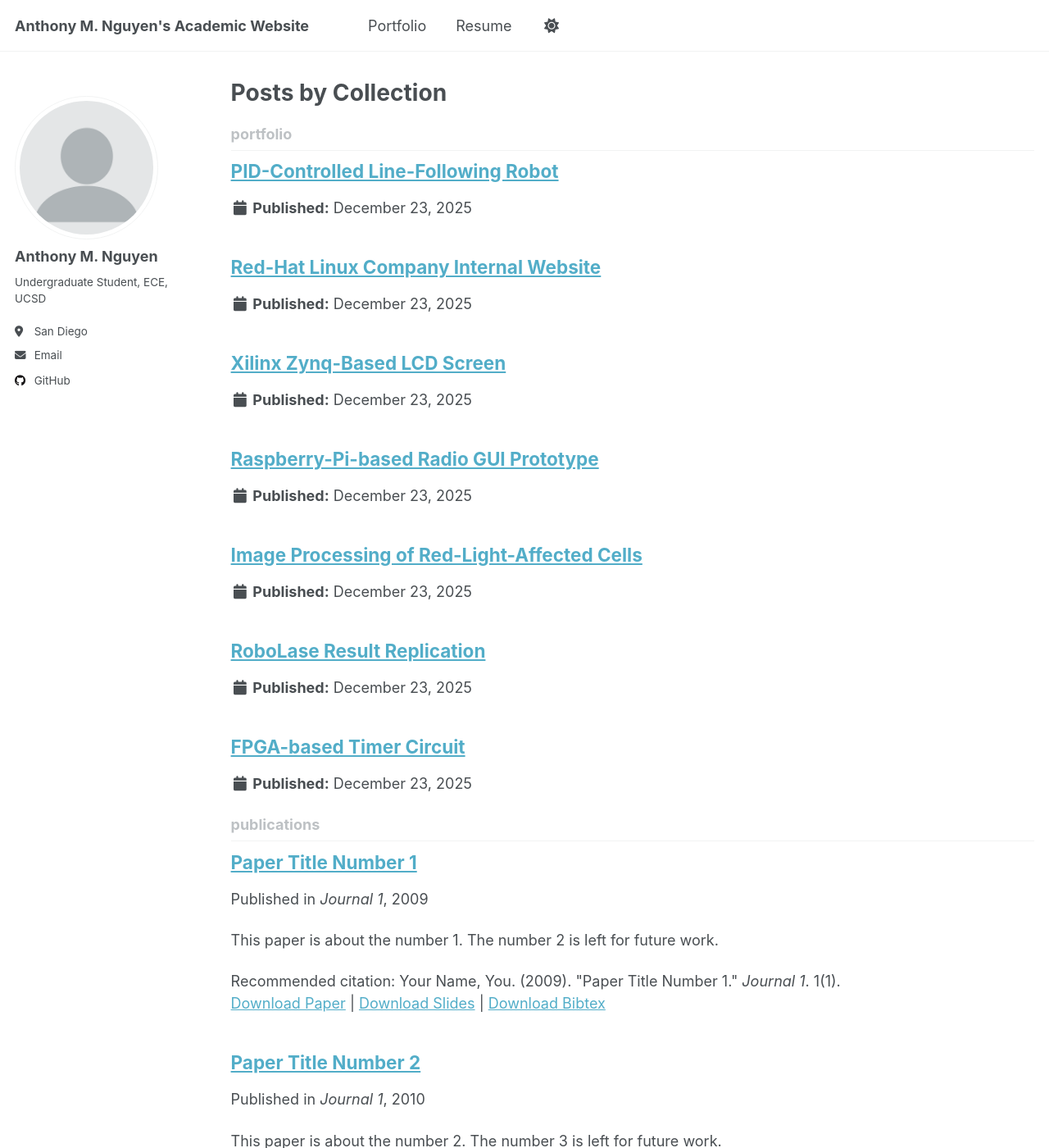
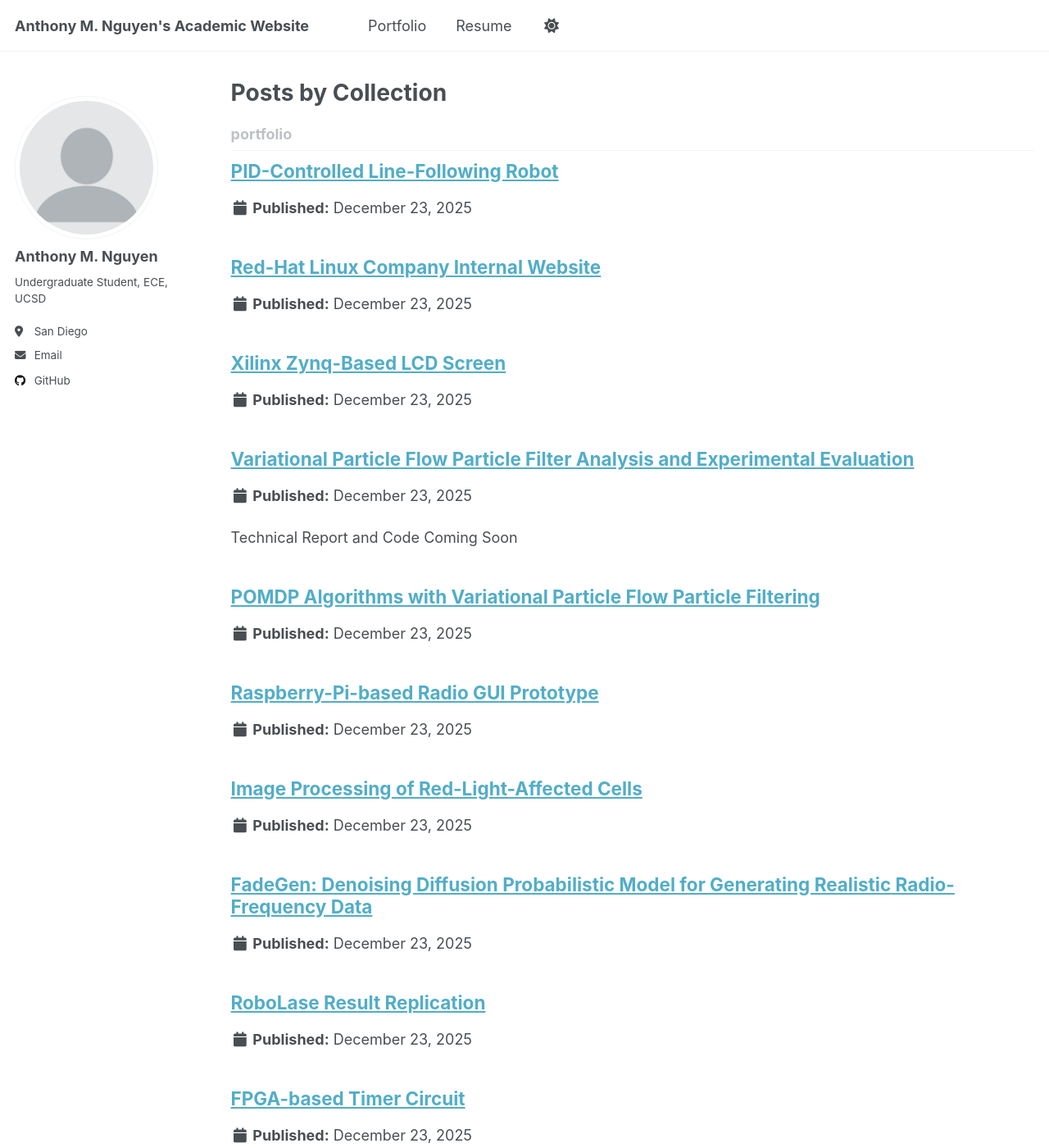
Before and after one commit to minhansd/minhansd.github.io, a Jekyll site: the page built from _pages/collection-archive.html, in a window 1280 px wide and 1400 px high. Shown: the whole window at 82% size. Built offline with Jekyll 4.4.1, drawn with Linux system fonts in a browser that asks for light colours; a script that is not in the unit is left out.

Commit message:
Modified Portfolio

```diff
--- a/_portfolio/entries/pf_erl.md
+++ b/_portfolio/entries/pf_erl.md
@@ -0,0 +1,16 @@
+---
+title: "Variational Particle Flow Particle Filter Analysis and Experimental Evaluation"
+excerpt: "Technical Report and Code Coming Soon"
+authors: "<b>Anthony Nguyen</b>"
+venue: "UC San Diego ECE 199"
+year: "2025"
+status: "Finished"
+# arxiv: "..."
+include_on_website: true
+image: "three_methods.png"
+# links_to_code: ""
+# links_to_video: "https://drive.google.com/file/d/1qkRhcqvUiHS_FaDeTpUOpJ6Mo-JBZfYR/view"
+# links_to_website: "https://sites.google.com/view/ucsd-ece5-l4-backup/home"
+collection: portfolio
+permalink: /portfolio/pf_erl
+---
--- a/_portfolio/entries/rfddpm_cognicom.md
+++ b/_portfolio/entries/rfddpm_cognicom.md
@@ -0,0 +1,17 @@
+---
+title: "FadeGen: Denoising Diffusion Probabilistic Model for Generating Realistic Radio-Frequency Data"
+excerpt: ""
+authors: "<b>Anthony Nguyen</b>"
+# venue: ""
+year: "2025"
+status: "Ongoing"
+# arxiv: "..."
+include_on_website: true
+image: "trainingSignal.png"
+# links_to_code: ""
+# links_to_video: "https://drive.google.com/file/d/1qkRhcqvUiHS_FaDeTpUOpJ6Mo-JBZfYR/view"
+# links_to_website: "https://sites.google.com/view/ucsd-ece5-l4-backup/home"
+# slides:
+collection: portfolio
+permalink: /portfolio/pomdp_mcts_erl
+---
```
Also changed, not shown: _includes/portfolio-single.html (+9 -0 lines), _portfolio/entries/pomdp_mcts_erl.md (+16 -0 lines), images/portfolio/pf_erl/steinUnscented.png (added), images/portfolio/pf_erl/three_methods.png (added), images/portfolio/rfddpm_cognicom/trainingSignal.png (added), 1 other file.
